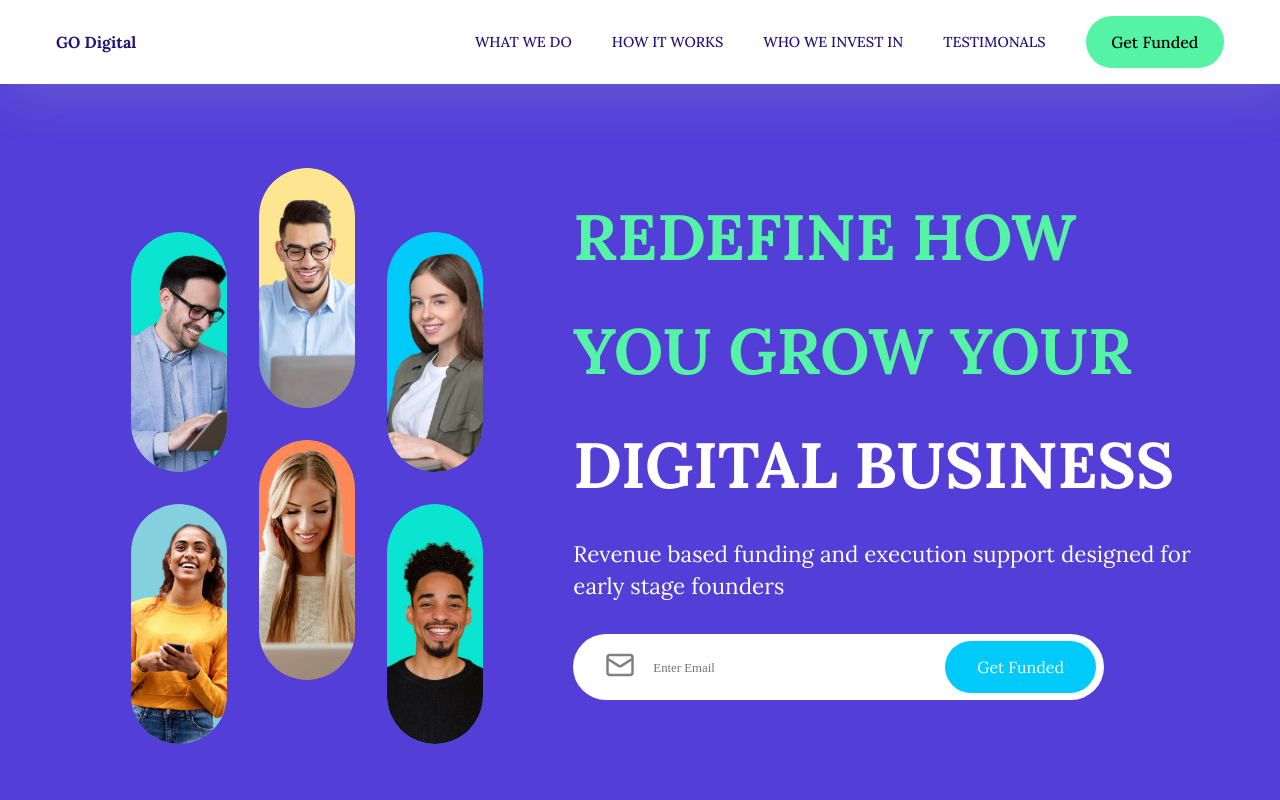
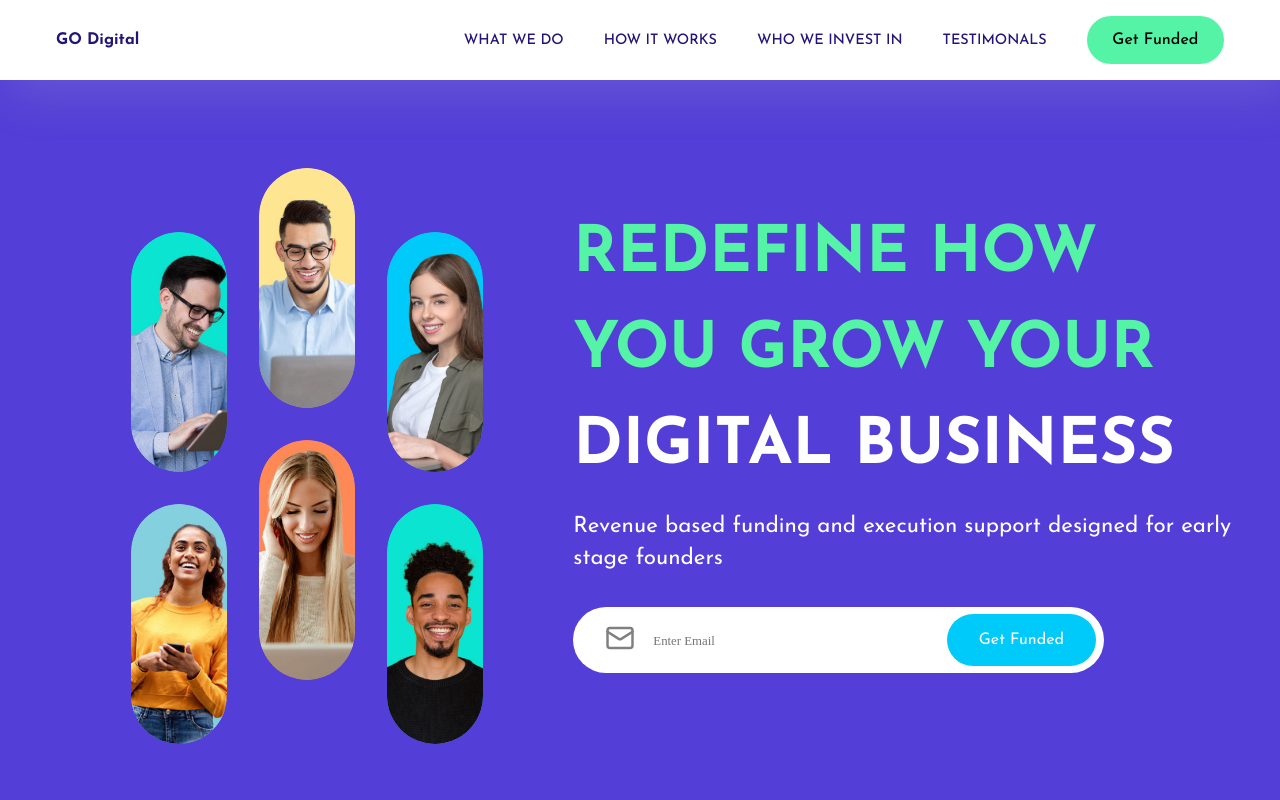
Before and after one commit to Elijahlekomo/Digital-Business, a Next.js app: page / in a window 1280 px wide. Shown: the top 800 px of the page. Built offline with nearby package versions, Linux system fonts and the light colour scheme; grey boxes are pictures that could not be loaded.

Commit message:
- Changed font family to Josefin Sans.

```diff
--- a/app/layout.js
+++ b/app/layout.js
@@ -1,13 +1,13 @@
 import "./globals.css";
-import {Josefin_Sans,  Lora,} from 'next/font/google';
+import {Josefin_Sans,} from 'next/font/google';
 export const metadata = {
   title: "DIGITALBUSINESS",
   description: "Generated by create next app",
 };
 
-const Josef = Lora({
+const Josef = Josefin_Sans({
   subsets: ['latin'],
-  weight: [ "400", "500", "600", "700"],
+  weight: [ "100","200","300", "400", "500", "600", "700"],
   display: "swap"
 })
 
--- a/src/components/EmailBox/EmailBox.css
+++ b/src/components/EmailBox/EmailBox.css
@@ -15,7 +15,7 @@
     margin-left: 1rem;
     font-size: 1rem;
     color: rgba(150, 150, 150);
-    font-family: '__Josefin_Sans_584c1b', '__Josefin_Sans_Fallback_584c1b';
+    font-family: '__Josefin_Sans_9583da', '__Josefin_Sans_Fallback_9583da';
     flex: 1;
 }
 .emailBox>input::placeholder
--- a/src/components/Navbar/Navbar.css
+++ b/src/components/Navbar/Navbar.css
@@ -14,7 +14,7 @@
 
 .n-container{
     padding: 1.5rem 1rem;
-    color: #323232;
+    color: white;
     font-size: 1rem;
     display: flex;
     align-items: center;
```
